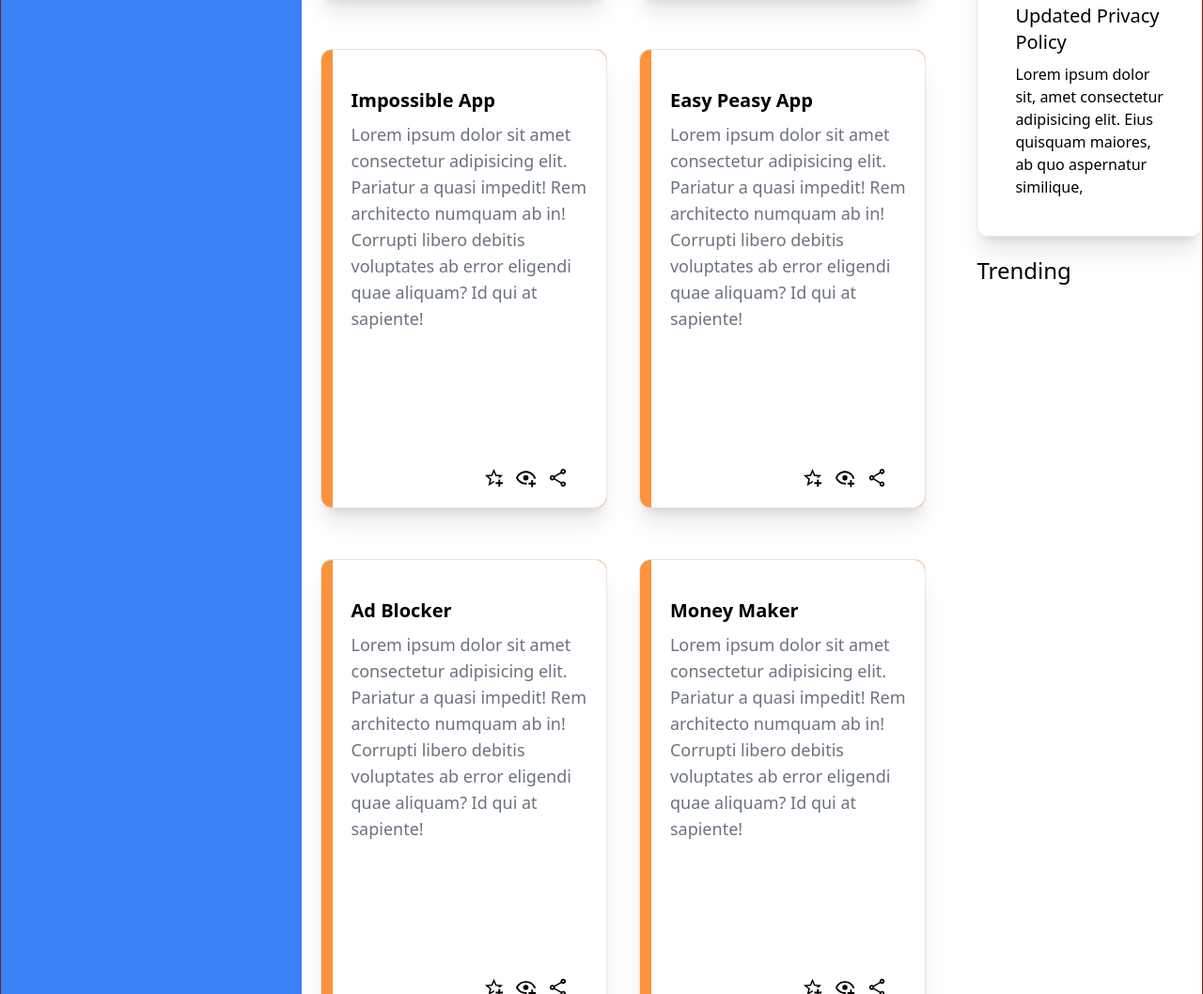
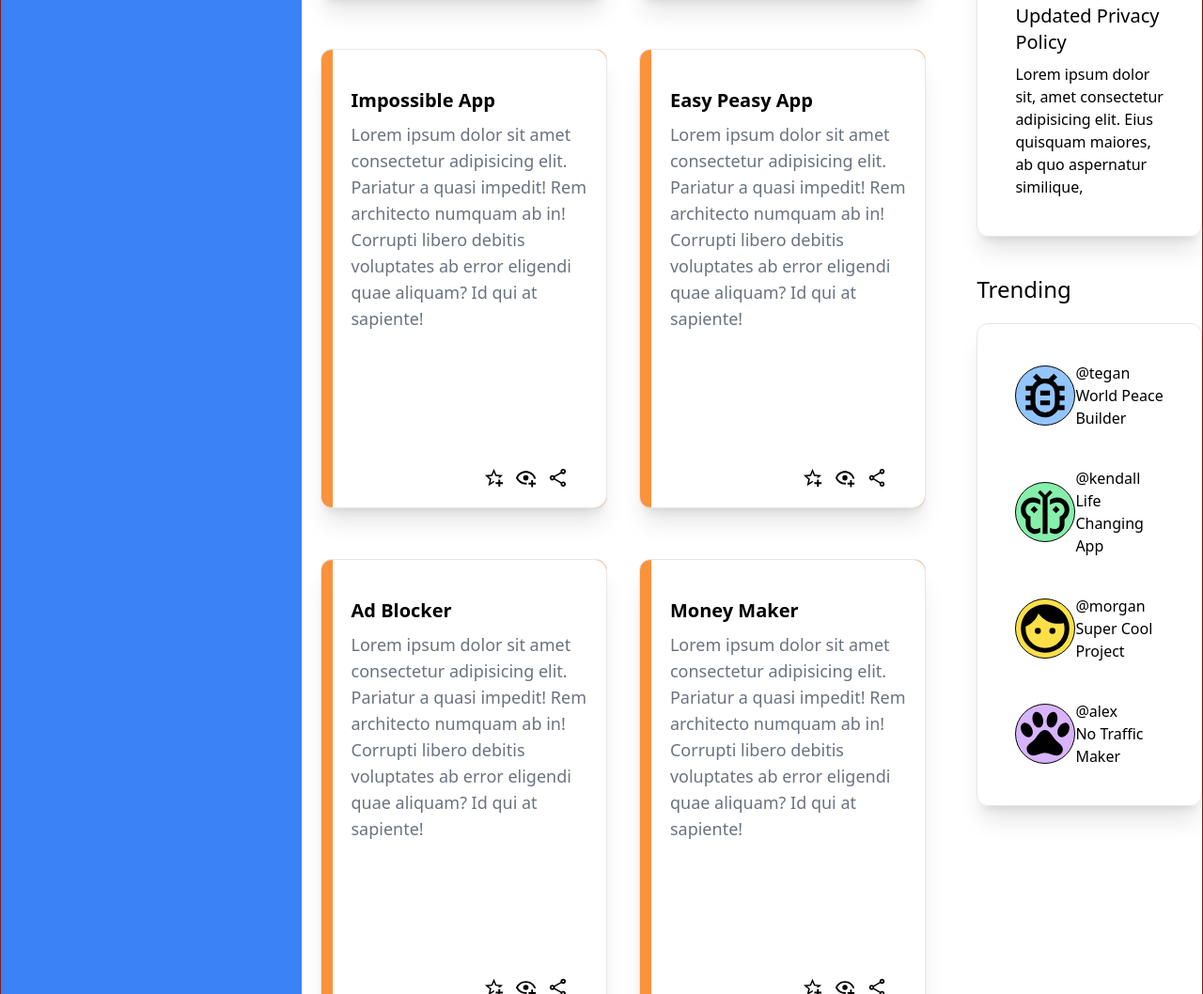
Before and after one commit to noname1112392/odin-admin-dashboard, a website: page src/index.html in a window 1280 px wide. Shown: the part 765-1823 px from the top of the page at 94% size. Drawn offline with Linux system fonts and the light colour scheme.

Commit message:
Add trending column

```diff
--- a/src/index.html
+++ b/src/index.html
@@ -238,7 +238,37 @@
                     <!-- Trending container -->
                     <div>
                         <!-- TItle of the column -->
-                        <h1 class="text-2xl font-medium py-5">Trending</h1>
+                        <h1 class="text-2xl font-medium py-5 mt-5">Trending</h1>
+                        <div class="border border-gray-200 shadow-xl rounded-xl p-10 space-y-10">
+                            <div class="flex justify-around items-center">
+                                <img src="/img/bug-outline.svg" alt="" class="w-16 border border-black rounded-full bg-blue-300"/>
+                                <div>
+                                    <h5>@tegan</h5>
+                                    <p>World Peace Builder</p>
+                                </div>
+                            </div>
+                            <div class="flex justify-around items-center">
+                                <img src="/img/butterfly-outline.svg" alt="" class="w-16 border border-black rounded-full bg-green-300"/>
+                                <div>
+                                    <h5>@kendall</h5>
+                                    <p>Life Changing App</p>
+                                </div>
+                            </div>
+                            <div class="flex justify-around items-center">
+                                <img src="/img/face-man.svg" alt="" class="w-16 border border-black rounded-full bg-yellow-300"/>
+                                <div>
+                                    <h5>@morgan</h5>
+                                    <p>Super Cool Project</p>
+                                </div>
+                            </div>
+                            <div class="flex justify-around items-center">
+                                <img src="/img/paw.svg" alt="" class="w-16 border border-black rounded-full bg-purple-300"/>
+                                <div>
+                                    <h5>@alex</h5>
+                                    <p>No Traffic Maker</p>
+                                </div>
+                            </div>
+                        </div>
                     </div>
                 </div>
             </div>
```
Also changed, not shown: public/styles.css.
